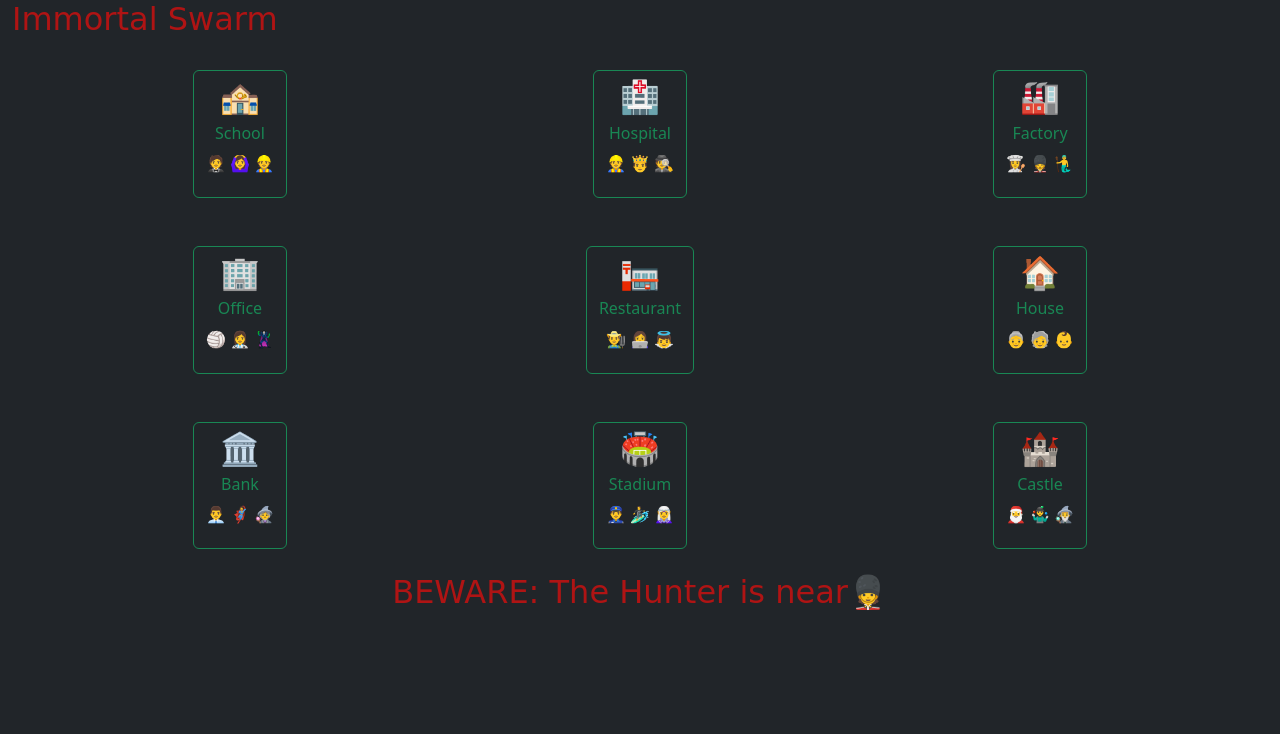
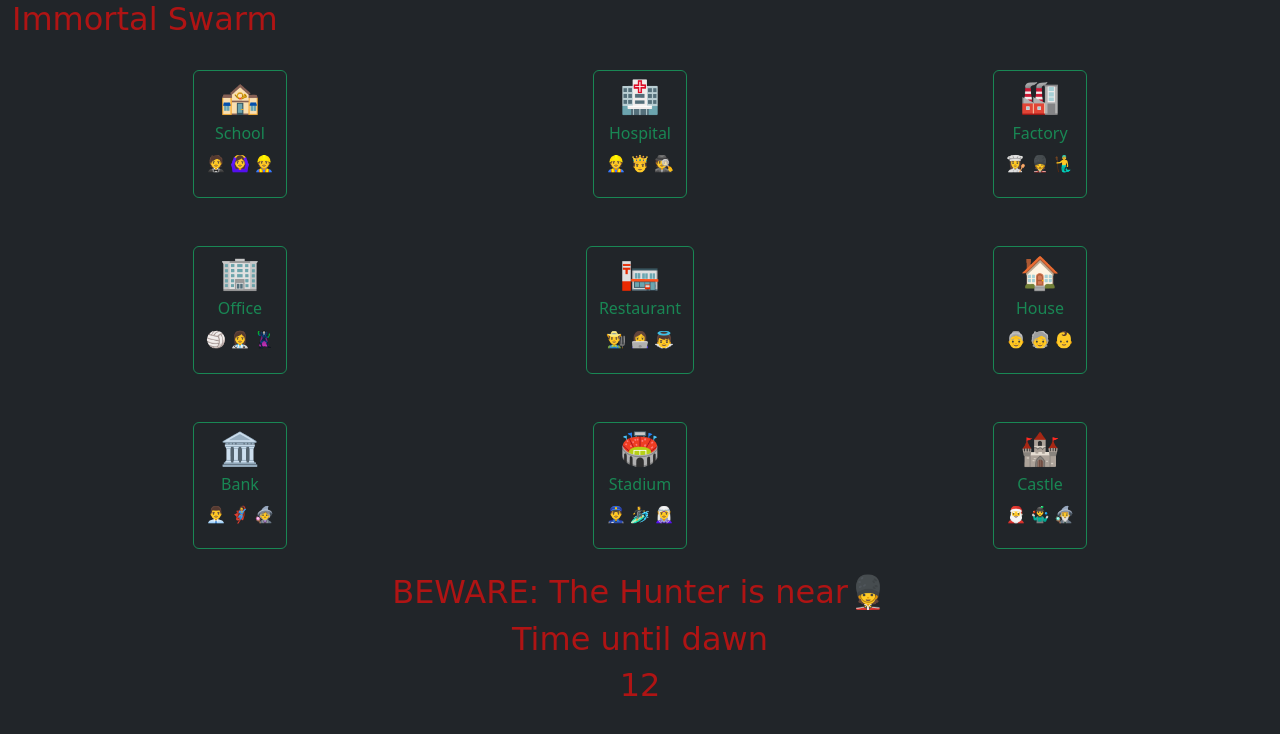
Before and after one commit to AustinPerry22/swarm, a plain HTML site: page index.html in a window 1280 px wide. Drawn offline with nearby package versions, Linux system fonts and the light colour scheme; a web font is replaced by a local one.

Commit message:
added display for turns

```diff
--- a/app.js
+++ b/app.js
@@ -182,15 +182,13 @@ function attack(location) {
             isBats()
             if (allBats == false) {
                 hoursLeft = 1
-                hasWon()
-            } else {
-                hasWon()
             }
         }
     })
     if (hoursLeft > 0) {
         foundPeople.map((person) => person.picture = '🦇')
         movePeople()
+        hasWon()
         draw()
     }
 }
@@ -225,6 +223,10 @@ function draw() {
         let emojiPeople = filteredPeople.map((person) => person.picture)
         let pTag = document.getElementById(location)
         pTag.innerText = emojiPeople.join(' ')
+
+        let turns = document.getElementById('Turns')
+        turns.innerText = hoursLeft.toString()
+
     })
 }
 
--- a/index.html
+++ b/index.html
@@ -101,6 +101,13 @@
                 BEWARE: The Hunter is near
             </h2>
         </section>
+        <section class="row text-center">
+            <h2 class="col-12">
+                Time until dawn
+            </h2>
+            <h2 class="col-12" id="Turns">
+            </h2>
+        </section>
     </footer>
 
     <script src="app.js"></script>
```
